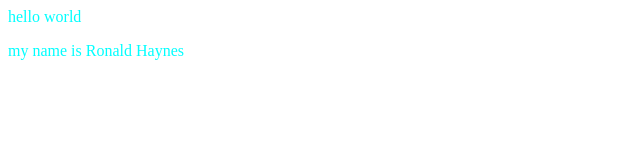
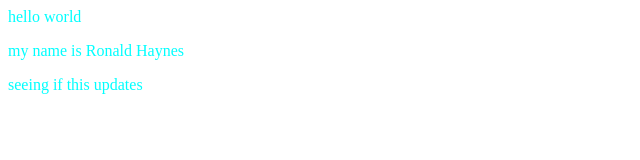
Before and after one commit to rghaynes/ronnie.haynes, a plain HTML site: page index.html in a window 1280 px wide. Shown: the whole page, without its empty margins (0-640 px from the left). Drawn offline with Linux system fonts and the light colour scheme.

Commit message:
checking that my commits are updating in github

```diff
--- a/index.html
+++ b/index.html
@@ -9,5 +9,6 @@
 <body>
     <p>hello world</p>
     <p>my name is Ronald Haynes</p>
+    <p>seeing if this updates</p>
 </body>
 </html>
```
